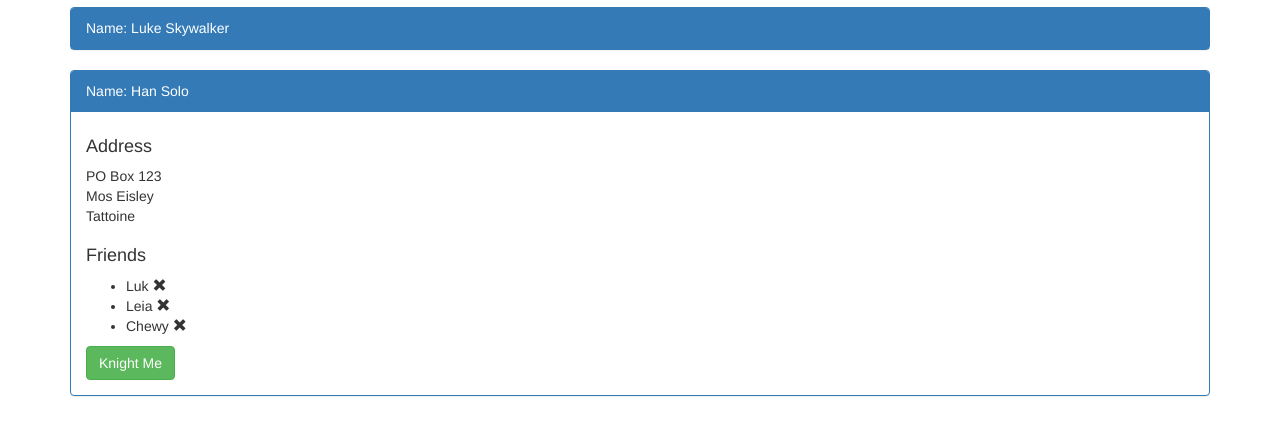
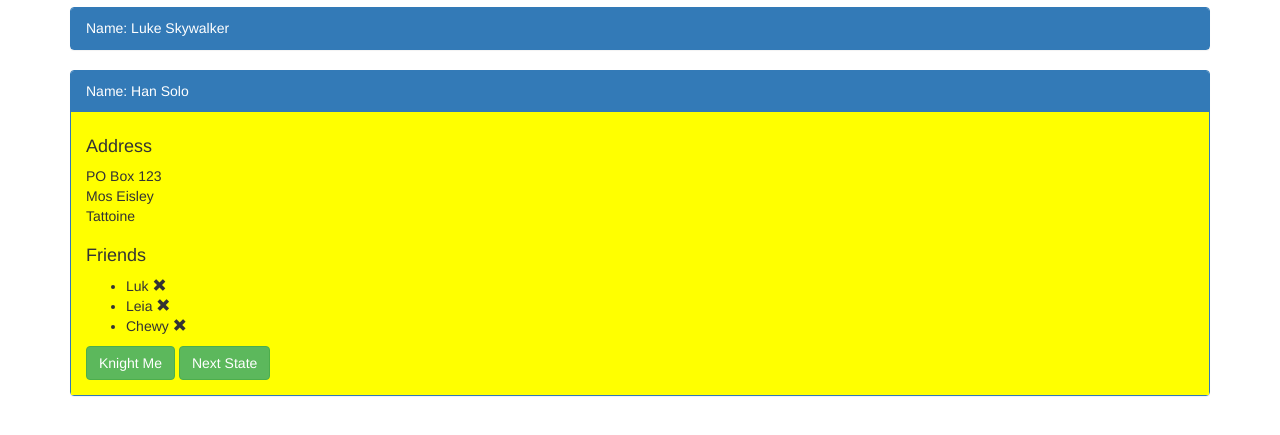
Before and after one commit to mbasanta/AngularDirectives, a website: page module-2/index.html in a window 1280 px wide. Shown: the part 63-498 px from the top of the page. Drawn offline with nearby package versions, Linux system fonts and the light colour scheme.

Commit message:
Set up state display with a naive implementation

```diff
--- a/module-2/MainCtrl.js
+++ b/module-2/MainCtrl.js
@@ -13,7 +13,8 @@ angular.module('app').controller('MainCtrl', function($scope) {
       'Han',
       'Leia',
       'Chewy'
-    ]
+    ],
+    level: 0
   };
 
   $scope.user2 = {
@@ -27,7 +28,8 @@ angular.module('app').controller('MainCtrl', function($scope) {
       'Luk',
       'Leia',
       'Chewy'
-    ]
+    ],
+    level: 1
   };
 });
 
--- a/module-2/userInfoCard.html
+++ b/module-2/userInfoCard.html
@@ -16,5 +16,6 @@
       Rank: {{user.rank}}
     </div>
     <button ng-show="!user.rank" class="btn btn-success" ng-click="knightMe(user)">Knight Me</button>
+    <button class="btn btn-success" ng-click="nextState()">Next State</button>
   </div>
 </div>
--- a/module-2/userInfoCard.js
+++ b/module-2/userInfoCard.js
@@ -10,6 +10,29 @@ angular.module('app')
       scope: {
         user: '=',
         initialCollapsed: '@collapsed'
+      },
+      link: function(scope, el, attrs) {
+        scope.nextState = function() {
+          scope.user.level++;
+          scope.user.level = scope.user.level % 3;
+          setState();
+        };
+
+        function setState() {
+          switch(scope.user.level) {
+            case 0:
+              el.find('.panel-body').css('background-color', 'white');
+              return;
+            case 1:
+              el.find('.panel-body').css('background-color', 'yellow');
+              return;
+            case 2:
+              el.find('.panel-body').css('background-color', 'red');
+              return;
+          }
+        }
+
+        setState();
       },
       controller: function($scope) {
 
```
